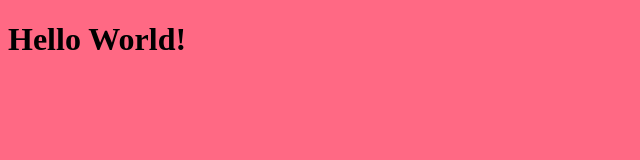
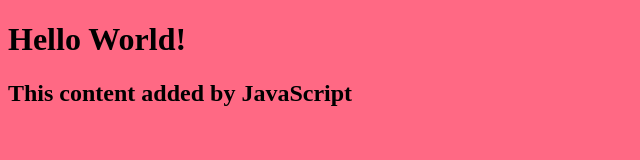
Before and after one commit to amahuan/my-personal-website, a plain HTML site: page index.html in a window 1280 px wide. Shown: the whole page, without its empty margins (0-640 px from the left). Drawn offline with Linux system fonts and the light colour scheme.

Commit message:
add script.js, connect to index

```diff
--- a/index.html
+++ b/index.html
@@ -6,5 +6,6 @@
     </head>
     <body>
         <h1>Hello World!</h1>
+        <script src="script.js"></script</script>
     </body>
 </html>
--- /dev/null
+++ b/script.js
@@ -0,0 +1,4 @@
+const h2 = document.createElement("h2");
+h2.textContent = "This content added by JavaScript";
+
+document.querySelector("body").appendChild(h2);
```
